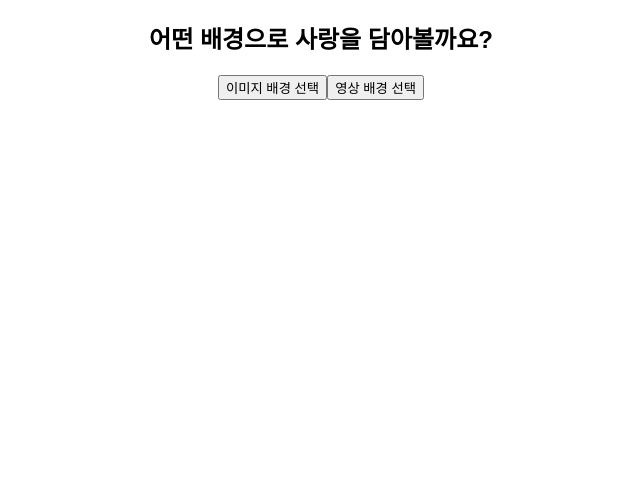
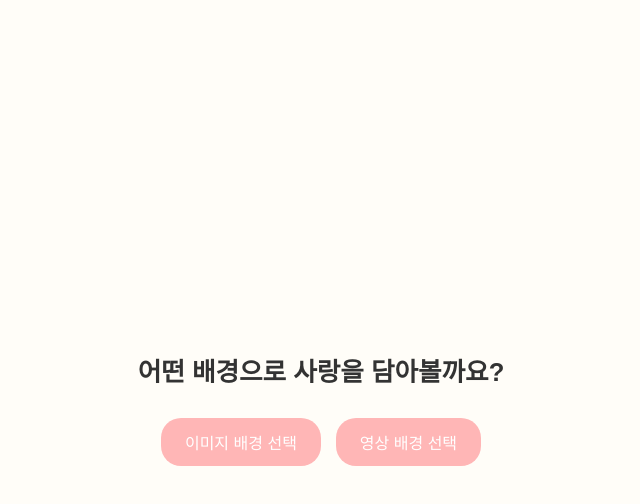
Before and after one commit to xeon-243859/ppongtok-app, a React (Vite) app: page /style/select in a window 1280 px wide. Shown: the top 504 px of the page, without its empty margins (319-959 px from the left). Built offline with nearby package versions, Linux system fonts and the light colour scheme.

Commit message:
💖 StyleSelectPage 중앙 정렬 및 버튼 스타일 개선

```diff
--- a/src/pages/StyleSelectPage.css
+++ b/src/pages/StyleSelectPage.css
@@ -1,55 +1,39 @@
-.style-select-container {
-  height: 100vh;
+.style-container {
   display: flex;
   flex-direction: column;
+  justify-content: center;
   align-items: center;
-  justify-content: flex-start;
-  padding-top: 30vh;
-  background-color: #fffefc;
+  height: 100vh;
+  background-color: #fffdf8;
+  padding: 20px;
+  box-sizing: border-box;
   text-align: center;
 }
 
-/* 타자체 자막 */
-.typing-text {
-  font-size: 22px;
+.style-title {
+  font-size: 1.6rem;
   font-weight: bold;
-  color: #e91e63;
-  white-space: nowrap;
-  overflow: hidden;
-  border-right: 2px solid #e91e63;
-  width: 0;
-  animation: typing 2.5s steps(30, end) forwards, blink 0.8s step-end infinite;
+  margin-bottom: 30px;
+  color: #333;
 }
 
-@keyframes typing {
-  from { width: 0 }
-  to { width: 100% }
-}
-
-@keyframes blink {
-  50% { border-color: transparent }
-}
-
-/* 감성 버튼 */
-.style-button-group {
-  margin-top: 40px;
+.style-buttons {
   display: flex;
-  flex-direction: column;
-  gap: 20px;
+  flex-direction: row;
+  gap: 15px;
 }
 
 .style-button {
-  width: 240px;
-  padding: 14px;
-  background-color: #f06292;
+  padding: 12px 24px;
+  font-size: 1rem;
+  background-color: #ffb6b6;
   color: white;
   border: none;
   border-radius: 20px;
-  font-size: 16px;
   cursor: pointer;
   transition: background-color 0.3s;
 }
 
 .style-button:hover {
-  background-color: #ec407a;
+  background-color: #ff8f8f;
 }
--- a/src/pages/StyleSelectPage.jsx
+++ b/src/pages/StyleSelectPage.jsx
@@ -1,24 +1,31 @@
-import React from 'react';
-import { useNavigate } from 'react-router-dom';
-import '../styles/StyleSelectPage.css';
+import React from "react";
+import { useNavigate } from "react-router-dom";
+import "./StyleSelectPage.css";
 
-function StyleSelectPage() {
+const StyleSelectPage = () => {
   const navigate = useNavigate();
 
+  const handleImageSelect = () => {
+    navigate("/image/select");
+  };
+
+  const handleVideoSelect = () => {
+    navigate("/video/select");
+  };
+
   return (
-    <div className="style-select-container">
-      <h2 className="typing-text">어떤 배경으로 사랑을 담아볼까요?</h2>
-
-      <div className="style-button-group">
-        <button className="style-button" onClick={() => navigate('/image/select')}>
+    <div className="style-container">
+      <h1 className="style-title">어떤 배경으로 사랑을 담아볼까요?</h1>
+      <div className="style-buttons">
+        <button className="style-button" onClick={handleImageSelect}>
           이미지 배경 선택
         </button>
-        <button className="style-button" onClick={() => navigate('/video/select')}>
+        <button className="style-button" onClick={handleVideoSelect}>
           영상 배경 선택
         </button>
       </div>
     </div>
   );
-}
+};
 
 export default StyleSelectPage;
```
